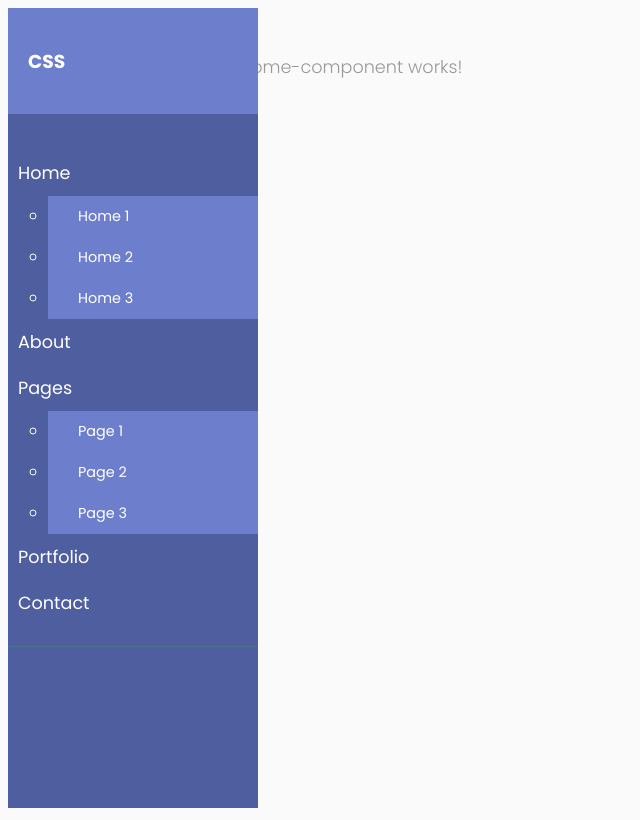
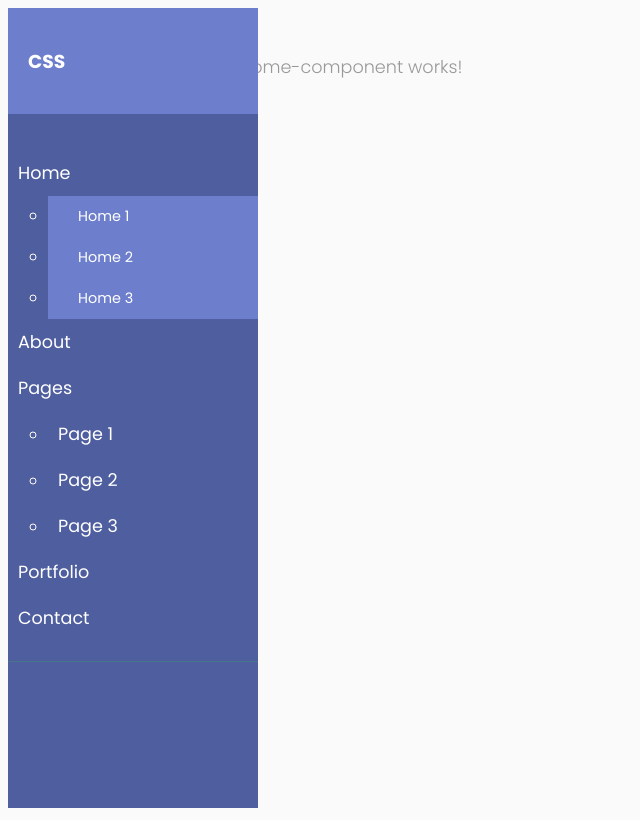
Before and after one commit to ivan-vorontsov/CV, an Angular app in the folder VIS/CV/: page /Home/Admin/home in a window 1280 px wide. Shown: the whole page, without its empty margins (0-640 px from the left). Built offline with nearby package versions, Linux system fonts and the light colour scheme.

Commit message:
ts config json

```diff
--- a/VIS/CV/src/app/navigation/navigation.component.scss
+++ b/VIS/CV/src/app/navigation/navigation.component.scss
@@ -31,12 +31,12 @@ ul li a:hover {
     background: #fff;
 }
 
-ul li a.active > a, a[aria-expanded="true"] {
+ul li a.active, a[aria-expanded="true"] {
     color: #fff;
     background: #6d7fcc;
 }
 
-ul ul a {
+ul ul a.active {
     font-size: 0.9em !important;
     padding-left: 30px !important;
     background: #6d7fcc;
```
Also changed, not shown: VIS/CV/tsconfig.app.json (+4 -4 lines).
